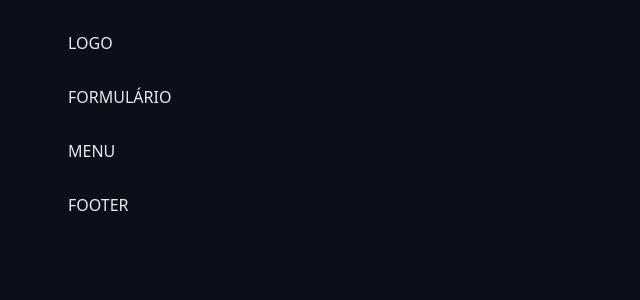
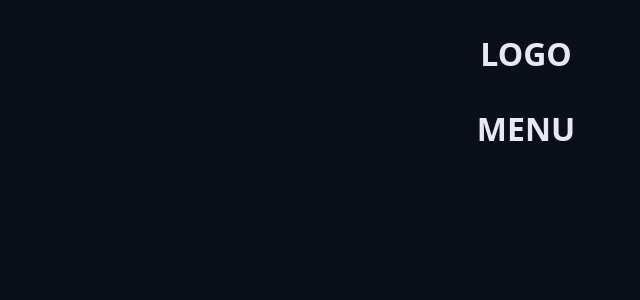
Before and after one commit to MarcosSouzaa/chronos-pomodoro, a React (Vite) app: page / in a window 1280 px wide. Shown: the top 300 px of the page, without its empty margins (114-754 px from the left). Built offline with nearby package versions, Linux system fonts and the light colour scheme.

Commit message:
Organizando o Container

```diff
--- a/src/App.tsx
+++ b/src/App.tsx
@@ -1,32 +1,19 @@
+import { Container } from './components/Container';
+
 import './style/theme.css';
 import './style/global.css';
+import { Heading } from './components/Heading';
 
 export function App() {
   return (
     <>
-      <div className='container'>
-        <div className='content'>
-          <section>LOGO</section>
-        </div>
-      </div>
+      <Container>
+        <Heading>LOGO</Heading>
+      </Container>
 
-      <div className='container'>
-        <div className='content'>
-          <section>FORMULÁRIO</section>
-        </div>
-      </div>
-
-      <div className='container'>
-        <div className='content'>
-          <section>MENU</section>
-        </div>
-      </div>
-
-      <div className='container'>
-        <div className='content'>
-          <section>FOOTER</section>
-        </div>
-      </div>
+      <Container>
+        <Heading>MENU</Heading>
+      </Container>
     </>
   );
 }
--- /dev/null
+++ b/src/components/Container.module.css
@@ -0,0 +1,13 @@
+.container-fluid {
+  max-width: auto; /* largura total */
+}
+
+/* Bloco onde está o conteúdo */
+.container {
+  max-width: 98rem; /* largura máxima de 980px */
+  margin: 0 auto; /* centralizar a minha aplicação na tela */
+}
+/* conteúdo dentro do container */
+.content {
+  margin: 3.2rem; /* 32px de espaçamento em todas as direções afasta dos cantos*/
+}
--- a/src/components/Container.tsx
+++ b/src/components/Container.tsx
@@ -0,0 +1,13 @@
+import objStyles from './Container.module.css';
+
+type ContainerProps = {
+  children: React.ReactNode;
+};
+
+export function Container({ children }: ContainerProps) {
+  return (
+    <div className={objStyles.container}>
+      <div className={objStyles.content}>{children}</div>
+    </div>
+  );
+}
--- a/src/components/Heading.tsx
+++ b/src/components/Heading.tsx
@@ -1,7 +1,9 @@
 import objStyles from './Heading.module.css';
 
 type HeadingProps = {
-  children: React.ReactNode; // ReactNode pode ser qualquer coisa que o React renderiza (string, number, elemento, array de elementos, fragmentos, etc)
+  /*ReactNode pode ser qualquer coisa que o React renderiza
+(string, number, elemento, array de elementos, fragmentos, etc) */
+  children: React.ReactNode;
 };
 
 export function Heading({ children }: HeadingProps) {
--- a/src/style/global.css
+++ b/src/style/global.css
@@ -16,17 +16,3 @@ body {
   background: var(--gray-900); /*Estou pegando essa variável do meu tema*/
   color: var(--text-default); /*Estou pegando essa variável do meu tema*/
 }
-
-.container-fluid {
-  max-width: auto; /* largura total */
-}
-
-/* Bloco onde está o conteúdo */
-.container {
-  max-width: 98rem; /* largura máxima de 980px */
-  margin: 0 auto; /* centralizar a minha aplicação na tela */
-}
-/* conteúdo dentro do container */
-.content {
-  margin: 3.2rem; /* 32px de espaçamento em todas as direções afasta dos cantos*/
-}
```
